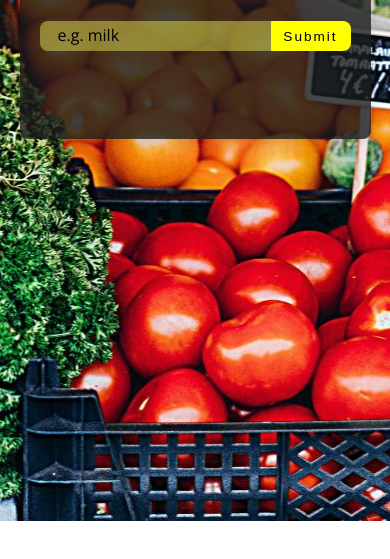
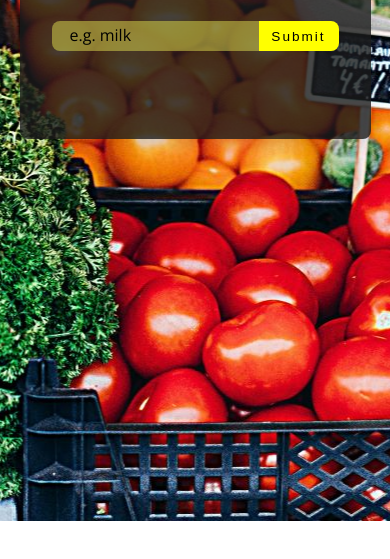
Before and after one commit to GiovannaHoney/Shopping-Cart-Js, a plain HTML site: page index.html in a window 390 px wide. Shown: the part 279-838 px from the top of the page. Drawn offline with nearby package versions, Linux system fonts and the light colour scheme.

Commit message:
Update styles.css

```diff
--- a/styles.css
+++ b/styles.css
@@ -203,6 +203,11 @@ Grocery List
   flex: 1 0 auto;
   color: black;
 }
+@media screen and (max-width: 600px) {
+  #grocery {
+    width: 50vw;
+  }
+}
 #grocery::placeholder {
   font-family: var(--ff-secondary);
   color: black;
```
